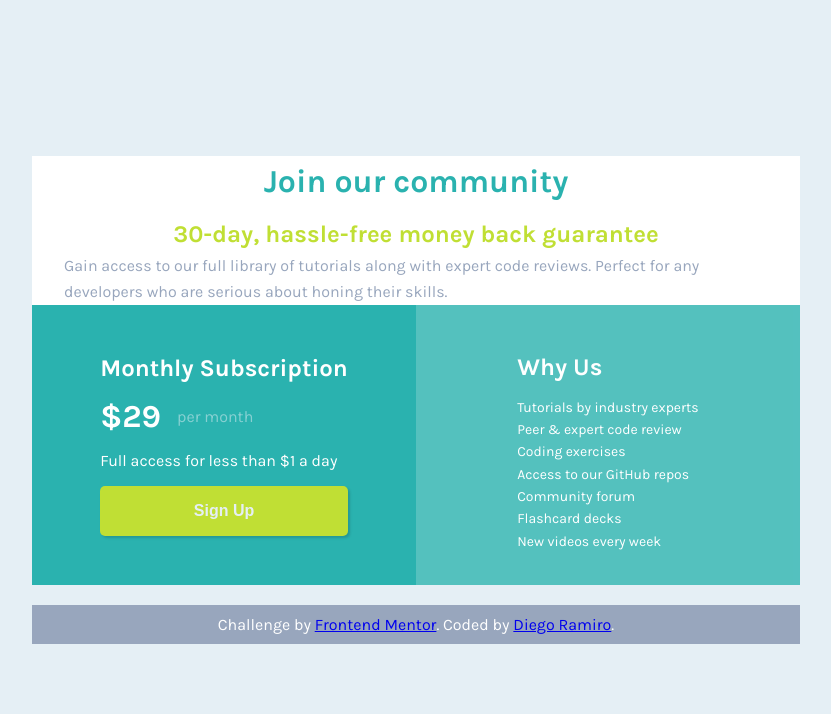
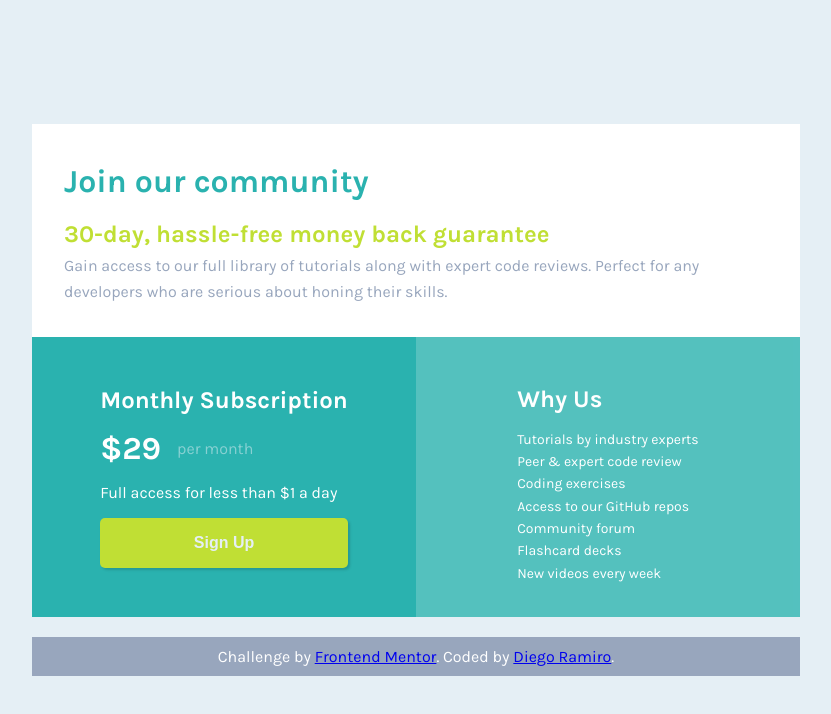
Before and after one commit to Diego-Girao/single-price-grid-component-master, a plain HTML site: page index.html in a window 1280 px wide. Shown: the whole page, without its empty margins (224-1055 px from the left). Drawn offline with Linux system fonts and the light colour scheme.

Commit message:
style: change header text position and padding

```diff
--- a/style.css
+++ b/style.css
@@ -37,8 +37,8 @@ header {
 	background-color: var(--neutral-white);
 	grid-column: 1/3;
 	display: grid;
-	place-items: center;
-	padding: 0 2rem;
+	place-items: left;
+	padding: 2rem;
 	line-height: 1.6;
 	font-weight: 400;
 }
```
